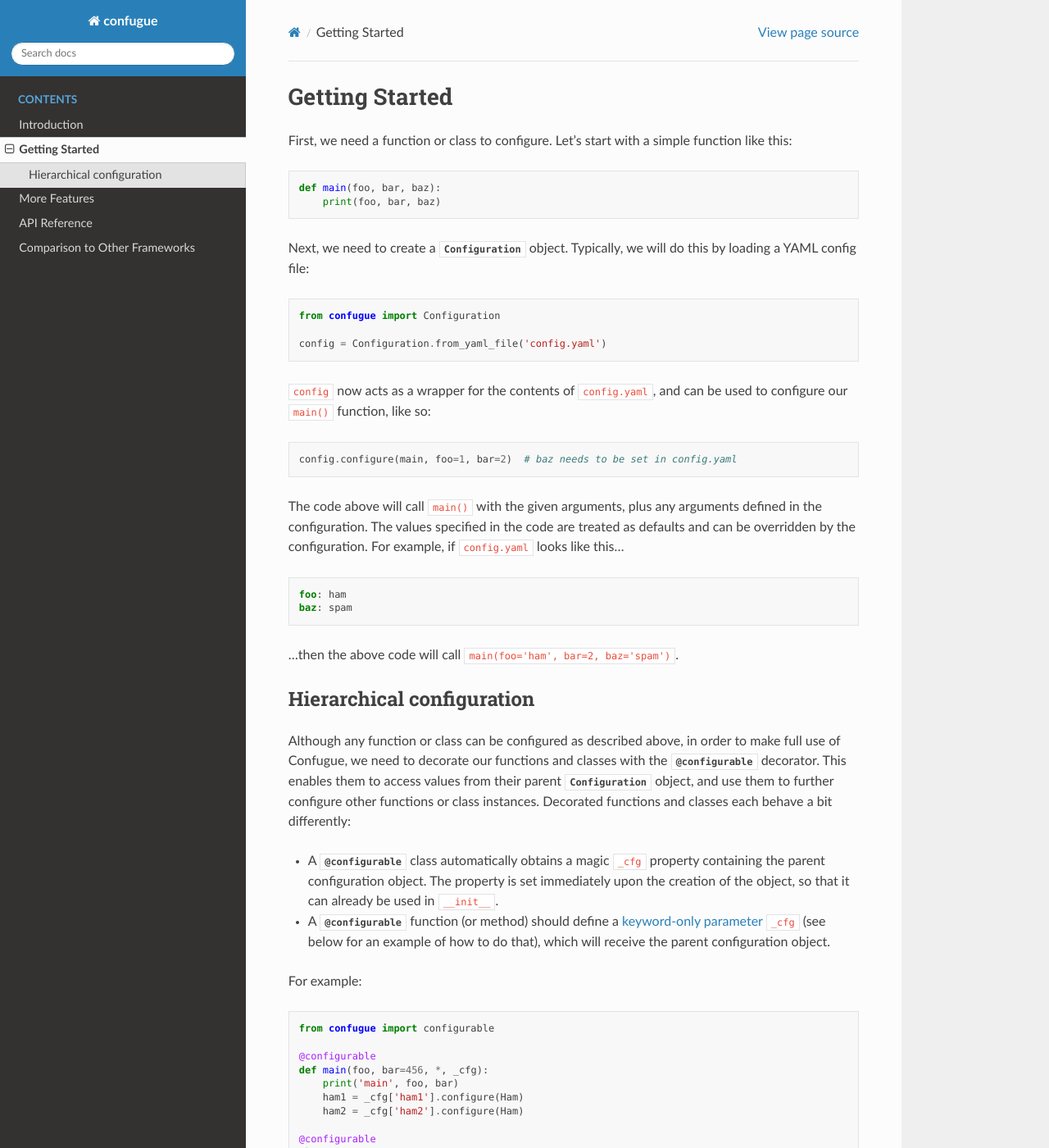
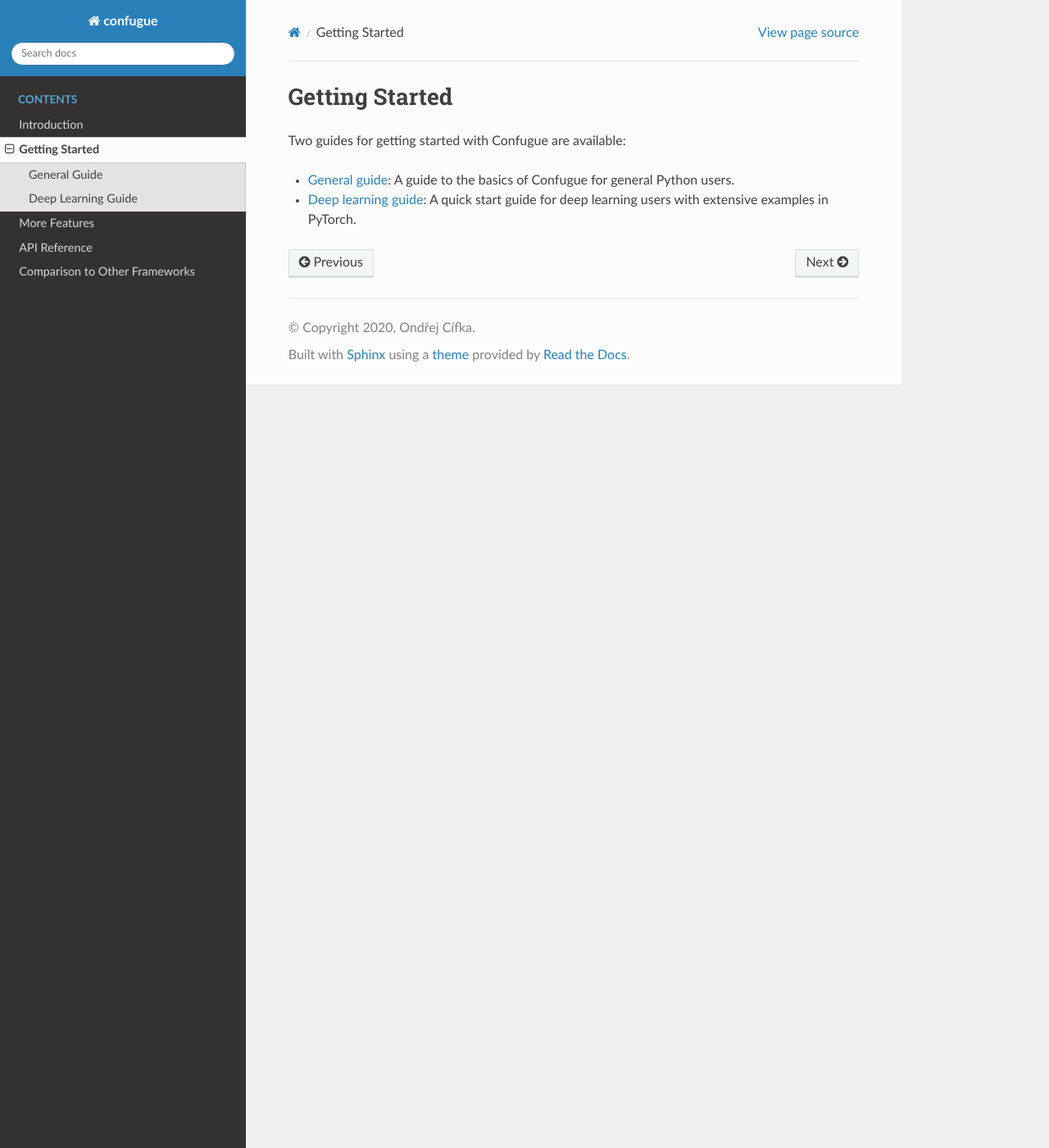
Before and after one commit to cifkao/confugue, a Sphinx documentation site: the page built from docs/getting-started.rst, in a window 1280 px wide and 1400 px high. Shown: the whole window at 82% size. Built offline with Sphinx 7.4.7 and the Read the Docs theme 2.0.0, drawn with Linux system fonts in a browser that asks for light colours; some of the changed text lies outside the part shown.

Commit message:
Add deep learning guide to docs

```diff
--- a/docs/conf.py
+++ b/docs/conf.py
@@ -46,6 +46,9 @@
 # a list of builtin themes.
 #
 html_theme = 'sphinx_rtd_theme'
+html_theme_options = {
+    'navigation_depth': 3
+}
 
 # Add any paths that contain custom static files (such as style sheets) here,
 # relative to this directory. They are copied after the builtin static files,
--- a/docs/getting-started.rst
+++ b/docs/getting-started.rst
@@ -1,106 +1,13 @@
 Getting Started
 ---------------
-.. currentmodule:: confugue
+.. toctree::
+   :hidden:
+
+   General Guide <general-guide>
+   Deep Learning Guide <deep-learning>
+
+Two guides for getting started with Confugue are available:
 
 
-First, we need a function or class to configure. Let's start with a simple function like this::
-
-   def main(foo, bar, baz):
-       print(foo, bar, baz)
-
-Next, we need to create a :class:`Configuration` object. Typically, we will do this by loading a YAML config file::
-
-   from confugue import Configuration
-
-   config = Configuration.from_yaml_file('config.yaml')
-
-:code:`config` now acts as a wrapper for the contents of :file:`config.yaml`, and can be used to configure our :code:`main()` function, like so::
-
-   config.configure(main, foo=1, bar=2)  # baz needs to be set in config.yaml
-
-The code above will call :code:`main()` with the given arguments, plus any arguments defined in the configuration. The values specified in the code are treated as defaults and can be overridden by the configuration. For example, if :file:`config.yaml` looks like this...
-
-.. code-block:: yaml
-
-   foo: ham
-   baz: spam
-
-...then the above code will call :code:`main(foo='ham', bar=2, baz='spam')`.
-
-Hierarchical configuration
-~~~~~~~~~~~~~~~~~~~~~~~~~~
-
-Although any function or class can be configured as described above, in order to make full use of Confugue, we need to decorate our functions and classes with the :func:`@configurable <configurable>` decorator.
-This enables them to access values from their parent :class:`Configuration` object, and use them to further configure other functions or class instances.
-Decorated functions and classes each behave a bit differently:
-
-- A :func:`@configurable <configurable>` class automatically obtains a magic :code:`_cfg` property containing the parent configuration object. The property is set immediately upon the creation of the object, so that it can already be used in :code:`__init__`.
-- A :func:`@configurable <configurable>` function (or method) should define a `keyword-only parameter <https://python-3-for-scientists.readthedocs.io/en/latest/python3_advanced.html#keyword-only-arguments>`_ :code:`_cfg` (see below for an example of how to do that), which will receive the parent configuration object.
-
-For example::
-
-   from confugue import configurable
-
-   @configurable
-   def main(foo, bar=456, *, _cfg):
-       print('main', foo, bar)
-       ham1 = _cfg['ham1'].configure(Ham)
-       ham2 = _cfg['ham2'].configure(Ham)
-
-   @configurable
-   class Ham:
-
-       def __init__(self, x):
-           print('Ham', x)
-           self._egg = self._cfg['egg'].configure(Egg, y=0)
-
-   class Egg:
-
-       def __init__(self, y):
-           print('Egg', y)
-
-   config = Configuration.from_yaml_file('config2.yaml')
-   config.configure(main)
-
-Now, given the following :file:`config2.yaml`...
-
-.. code-block:: yaml
-
-   foo: 123
-   ham1:
-     x: 1
-     egg:
-       y: 2
-   ham2:
-     x: 3
-
-...we will get this output:
-
-.. code-block:: none
-
-   main 123 456
-   Ham 1
-   Egg 2
-   Ham 3
-   Egg 0
-
-
-.. Note::
-  When we call :code:`config.configure(main)`, the following happens:
-
-  - The :code:`foo` value defined in the config file gets passed as an argument to :code:`main()`. The values :code:`ham1` and :code:`ham2`, however, do not get passed as arguments since the function does not accept them, and instead become available via :code:`_cfg`.
-  - :code:`_cfg['ham1']` retrieves the :code:`ham1` config dictionary and wraps it in a new :class:`Configuration` object, ready to configure a new instance of :code:`Ham`.
-  - Similarly, inside :code:`Ham`'s constructor, the value under :code:`ham1 -> egg` is retrieved and used to configure an :code:`Egg` instance.
-
-  Notice how :code:`self._cfg['egg'].configure(Egg, y=0)` works even though there is no :code:`ham2 -> egg` key in the config file.
-  This is because :code:`self._cfg['egg']` returns an empty :class:`Configuration` object, which will happily instantiate :code:`Egg` as long as a default value for :code:`y` is provided in the code.
-
-.. admonition:: Keep In Mind
-  :class: tip
-
-  - When calling a configurable, Confugue looks at its function signature and matches the configuration keys against it. Only the matching keys are passed as arguments (unless the signature contains a :code:`**kwargs` argument, in which case all keys will be used).
-    This behavior can be changed by passing a list of configurable parameters as the :code:`params` argument of the :func:`@configurable <configurable>` decorator.
-  - A configurable can still be called normally (rather than using :meth:`configure <Configuration.configure>`). :code:`_cfg` will be automatically set to a default configuration object, which will behave as if the configuration file was empty.
-  - The :func:`@configurable <configurable>` decorator is necessary only if the function or class needs to access its configuration (:code:`_cfg`).
-
-The next section briefly discusses some advanced features.
+- :doc:`General guide <general-guide>`: A guide to the basics of Confugue for general Python users.
+- :doc:`Deep learning guide <deep-learning>`: A quick start guide for deep learning users with extensive examples in PyTorch.
--- a/docs/index.rst
+++ b/docs/index.rst
@@ -1,6 +1,5 @@
 Confugue
 ========
-
 
 Introduction
 ------------
@@ -57,6 +56,7 @@
    Introduction <self>
 
 .. toctree::
+   :includehidden:
    :maxdepth: 2
 
    getting-started
--- a/docs/more-features.rst
+++ b/docs/more-features.rst
@@ -1,6 +1,8 @@
 More Features
 -------------
 .. currentmodule:: confugue
+
+.. _Overriding the callable:
 
 Overriding the callable
 ~~~~~~~~~~~~~~~~~~~~~~~
```
Also changed, not shown: docs/deep-learning.rst (added, +235 -0 lines), docs/general-guide.rst (added, +109 -0 lines).
